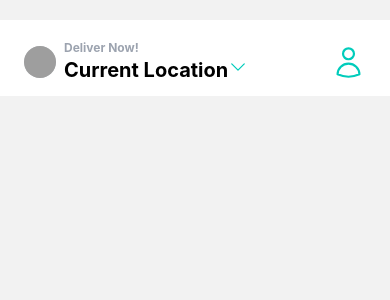
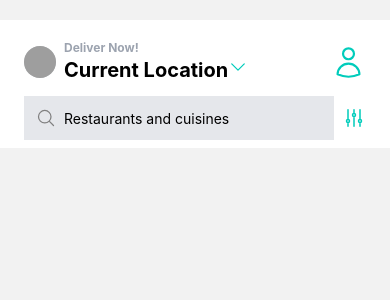
Before and after one commit to mikaelpizzi/deliveroo, a React Native app: screen /Home in a window 390 px wide. Shown: the top 300 px of the page. Built offline with nearby package versions, Linux system fonts and the light colour scheme; grey boxes are pictures that could not be loaded.

Commit message:
feat: Implement search bar

```diff
--- a/screens/HomeScreen.js
+++ b/screens/HomeScreen.js
@@ -45,6 +45,19 @@ const HomeScreen = () => {
 
         <UserIcon size={35} color="#00ccbb" />
       </View>
+
+      {/* Search */}
+      <View className="flex-row items-center space-x-2 pb-2 px-2 mx-4">
+        <View className="flex-row items-center space-x-2 flex-1 bg-gray-200 p-3 ">
+          <MagnifyingGlassIcon size={20} color="gray" />
+          <TextInput
+            placeholder="Restaurants and cuisines"
+            keyboardType="default"
+          />
+        </View>
+        <AdjustmentsVerticalIcon color="#00ccbb" />
+      </View>
+
     </SafeAreaView>
   );
 };
```
